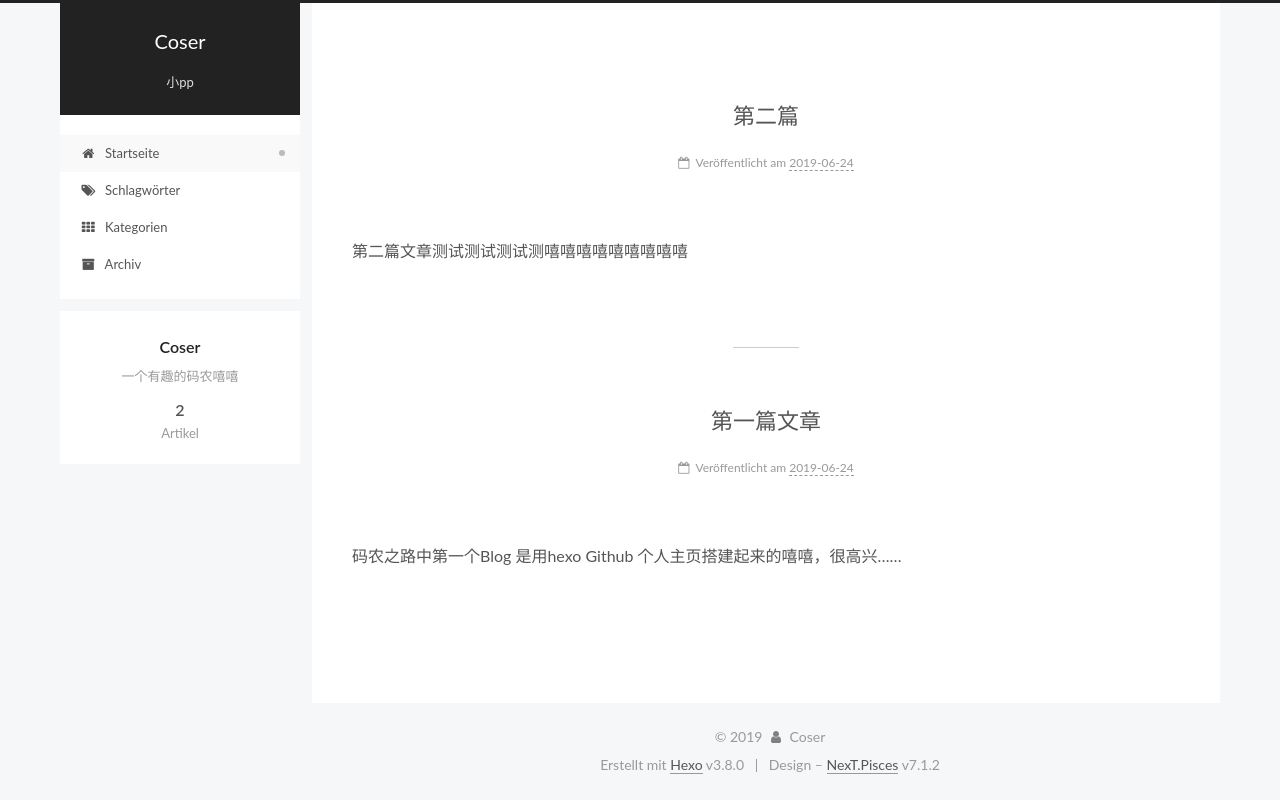
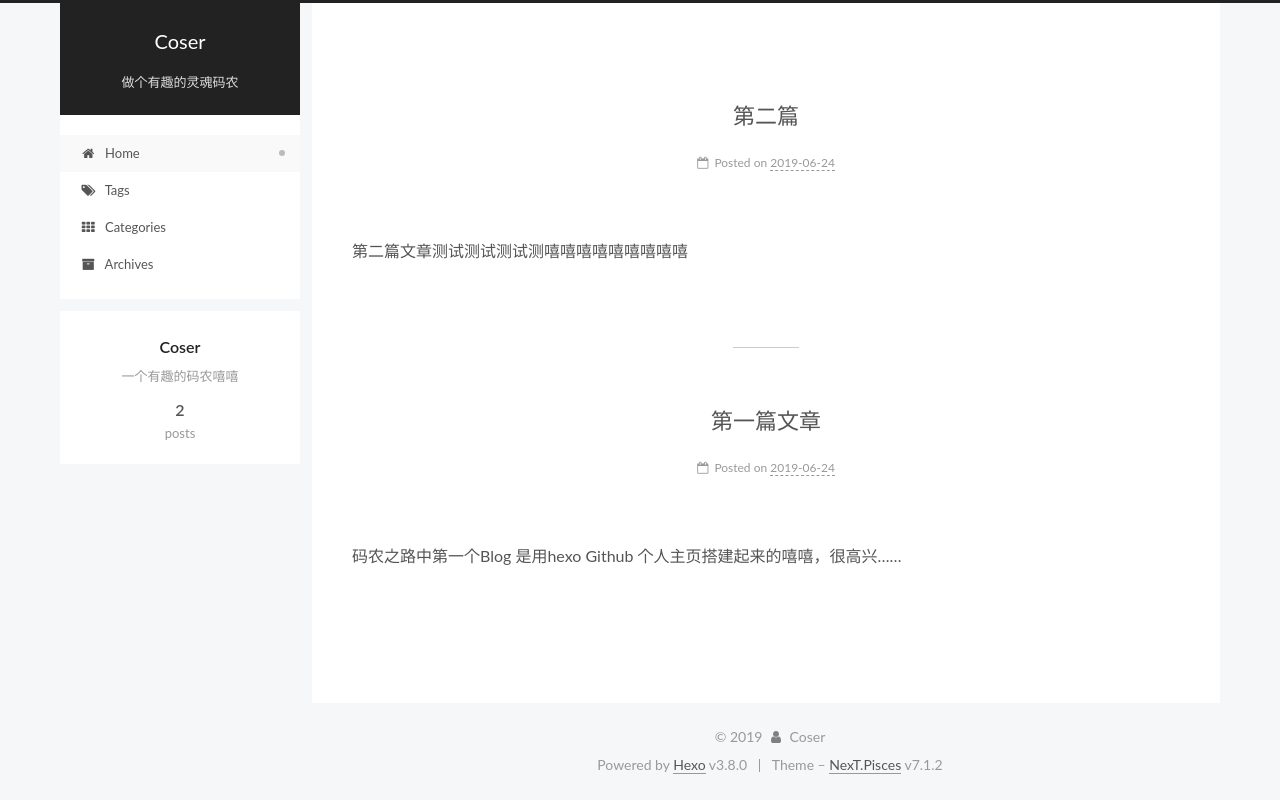
Before and after one commit to COSER277/coser277.github.io, a plain HTML site: page index.html in a window 1280 px wide. Drawn offline with Linux system fonts and the light colour scheme.

Commit message:
Site updated: 2019-06-25 11:08:25

```diff
--- a/index.html
+++ b/index.html
@@ -187,14 +187,14 @@
     </div>
 
 
-        <p class="site-subtitle">小pp</p>
+        <p class="site-subtitle">做个有趣的灵魂码农</p>
 
 
 
   </div>
 
   <div class="site-nav-toggle">
-    <button aria-label="Navigationsleiste an/ausschalten">
+    <button aria-label="Toggle navigation bar">
       <span class="btn-bar"></span>
       <span class="btn-bar"></span>
       <span class="btn-bar"></span>
@@ -222,7 +222,7 @@
 
 
 
-    <a href="/" rel="section"><i class="menu-item-icon fa fa-fw fa-home"></i> <br>Startseite</a>
+    <a href="/" rel="section"><i class="menu-item-icon fa fa-fw fa-home"></i> <br>Home</a>
 
   </li>
 
@@ -239,7 +239,7 @@
 
 
 
-    <a href="/tags/" rel="section"><i class="menu-item-icon fa fa-fw fa-tags"></i> <br>Schlagwörter</a>
+    <a href="/tags/" rel="section"><i class="menu-item-icon fa fa-fw fa-tags"></i> <br>Tags</a>
 
   </li>
 
@@ -256,7 +256,7 @@
 
 
 
-    <a href="/categories/" rel="section"><i class="menu-item-icon fa fa-fw fa-th"></i> <br>Kategorien</a>
+    <a href="/categories/" rel="section"><i class="menu-item-icon fa fa-fw fa-th"></i> <br>Categories</a>
 
   </li>
 
@@ -273,7 +273,7 @@
 
 
 
-    <a href="/archives/" rel="section"><i class="menu-item-icon fa fa-fw fa-archive"></i> <br>Archiv</a>
+    <a href="/archives/" rel="section"><i class="menu-item-icon fa fa-fw fa-archive"></i> <br>Archives</a>
 
   </li>
 
@@ -363,14 +363,14 @@
                 <i class="fa fa-calendar-o"></i>
               </span>
 
-                <span class="post-meta-item-text">Veröffentlicht am</span>
+                <span class="post-meta-item-text">Posted on</span>
 
 
 
 
 
 
-              <time title="Erstellt: 2019-06-24 23:58:08 / Geändert am: 23:58:44" itemprop="dateCreated datePublished" datetime="2019-06-24T23:58:08+08:00">2019-06-24</time>
+              <time title="Created: 2019-06-24 23:58:08 / Modified: 23:58:44" itemprop="dateCreated datePublished" datetime="2019-06-24T23:58:08+08:00">2019-06-24</time>
 
 
 
@@ -506,14 +506,14 @@
                 <i class="fa fa-calendar-o"></i>
               </span>
 
-                <span class="post-meta-item-text">Veröffentlicht am</span>
+                <span class="post-meta-item-text">Posted on</span>
 
 
 
 
 
 
-              <time title="Erstellt: 2019-06-24 22:58:19 / Geändert am: 23:37:19" itemprop="dateCreated datePublished" datetime="2019-06-24T22:58:19+08:00">2019-06-24</time>
+              <time title="Created: 2019-06-24 22:58:19 / Modified: 23:37:19" itemprop="dateCreated datePublished" datetime="2019-06-24T22:58:19+08:00">2019-06-24</time>
 
 
 
@@ -639,7 +639,7 @@
                   <a href="/archives/">
 
                     <span class="site-state-item-count">2</span>
-                    <span class="site-state-item-name">Artikel</span>
+                    <span class="site-state-item-name">posts</span>
                   </a>
                 </div>
 
@@ -696,7 +696,7 @@
 </div>
 
 
-  <div class="powered-by">Erstellt mit  <a href="https://hexo.io" class="theme-link" rel="noopener" target="_blank">Hexo</a> v3.8.0</div>
+  <div class="powered-by">Powered by <a href="https://hexo.io" class="theme-link" rel="noopener" target="_blank">Hexo</a> v3.8.0</div>
 
 
 
@@ -704,7 +704,7 @@
 
 
 
-  <div class="theme-info">Design – <a href="https://theme-next.org" class="theme-link" rel="noopener" target="_blank">NexT.Pisces</a> v7.1.2</div>
+  <div class="theme-info">Theme – <a href="https://theme-next.org" class="theme-link" rel="noopener" target="_blank">NexT.Pisces</a> v7.1.2</div>
 
 
 
```
Also changed, not shown: 2019/06/24/第一篇文章/index.html (+11 -11 lines), 2019/06/24/第二篇/index.html (+11 -11 lines), archives/2019/06/index.html (+11 -11 lines), archives/2019/index.html (+11 -11 lines), archives/index.html (+11 -11 lines), categories/index.html (+9 -9 lines), tags/index.html (+9 -9 lines).
